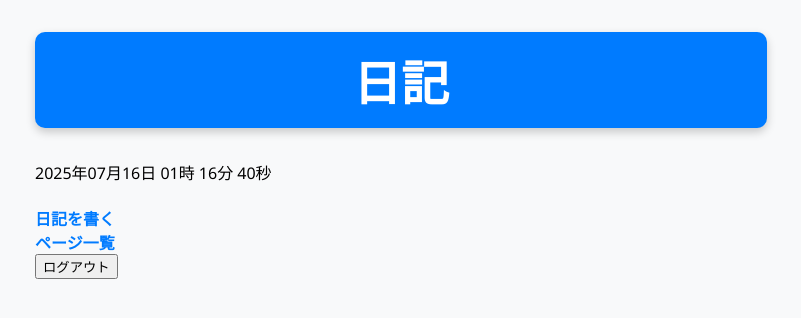
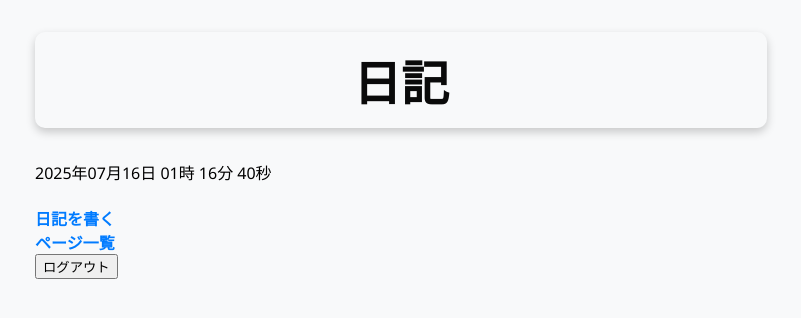
Before and after one commit to yuuitiroo/nikki, a Django app: page / in a window 1280 px wide. Shown: the top 318 px of the page, without its empty margins (255-1056 px from the left). Run offline with Django 5.2, Linux system fonts and the light colour scheme; the visitor is signed in with stand-in values (Sample User, id 1).

Commit message:
Changed the HTML for the site.

```diff
--- a/mydg/static/diary/css/base.css
+++ b/mydg/static/diary/css/base.css
@@ -11,7 +11,7 @@ body {
 h1 {
     font-size: 3rem;
     text-align: center;
-    background-color: #007bff;
+    /*background-color: #007bff;*/
     color: white;
     padding: 0.8rem 1rem;
     border-radius: 10px;
@@ -21,7 +21,7 @@ h1 {
 }
 
 h1 a {
-    color: white;
+    color: rgb(10, 10, 10);
     text-decoration: none;
 }
 
```
